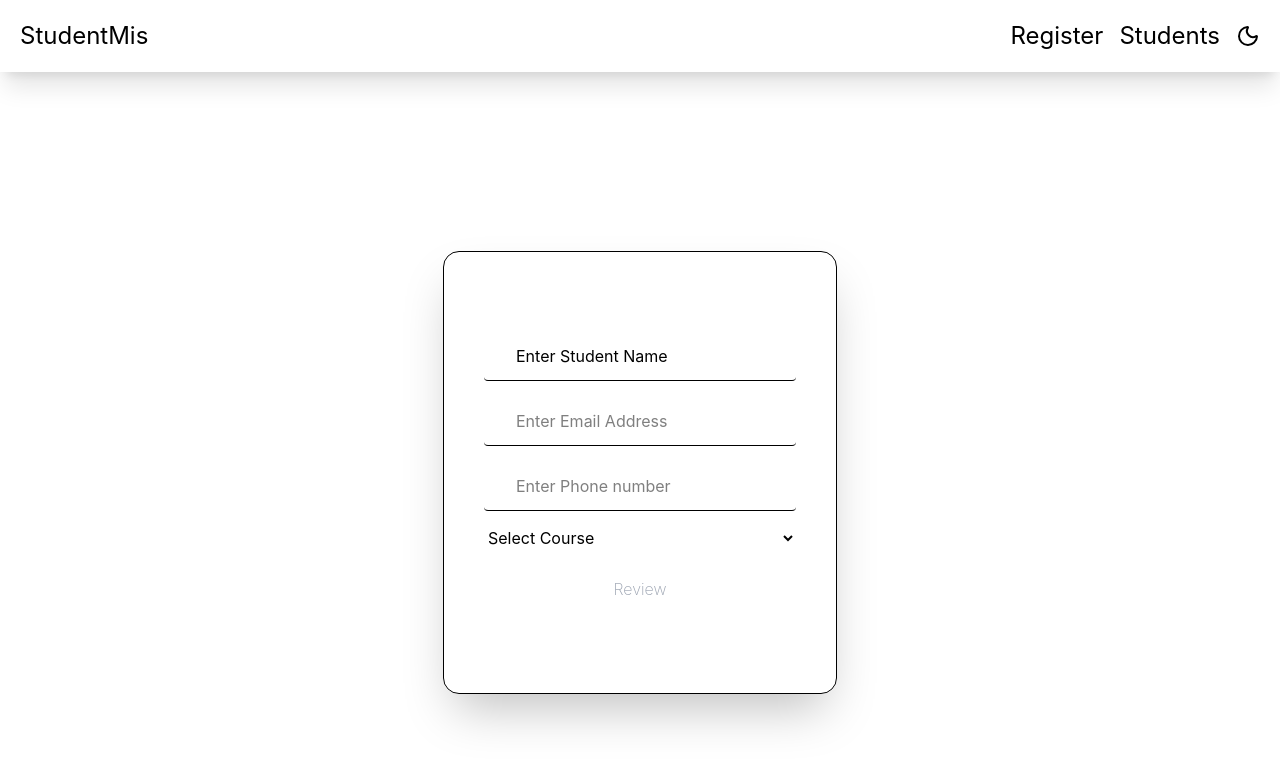
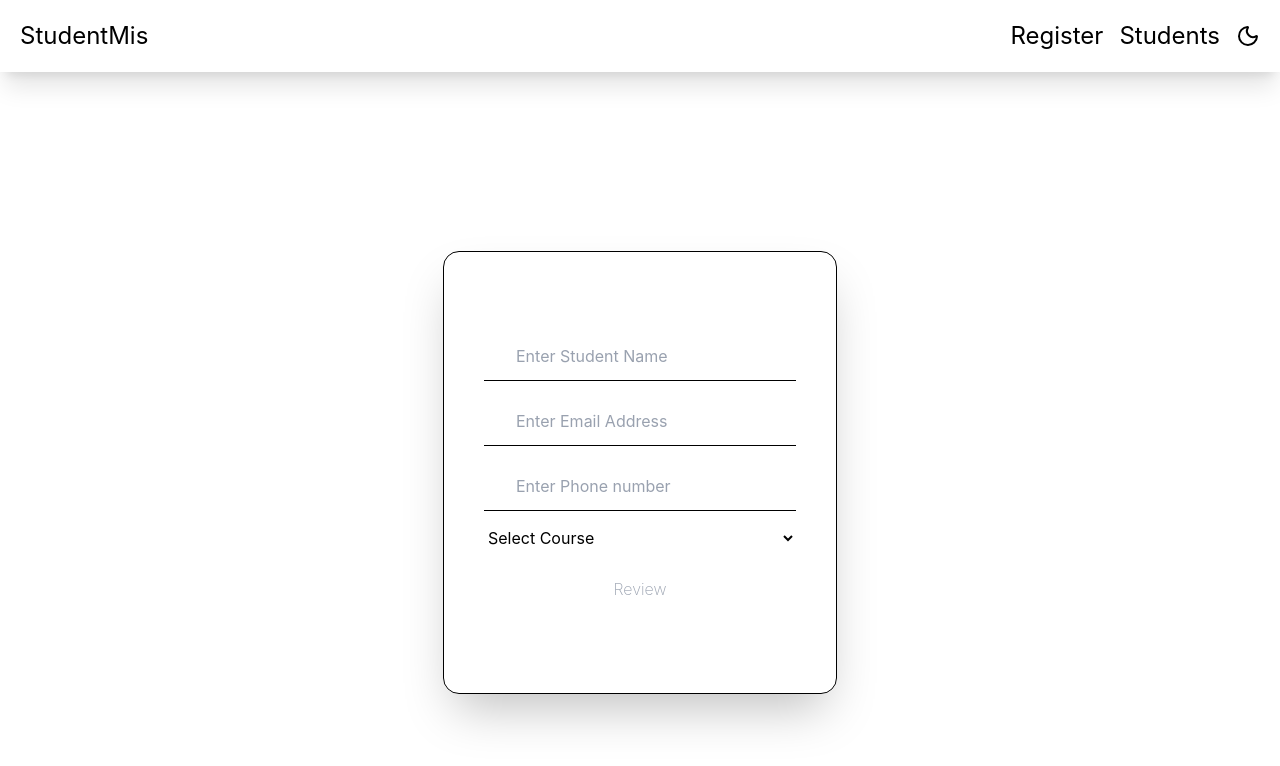
Before and after one commit to ajah-ac/StudentMIS, a React (Vite) app: page / in a window 1280 px wide. Shown: the top 766 px of the page. Built offline with nearby package versions, Linux system fonts and the light colour scheme.

Commit message:
Input field text color theme

```diff
--- a/src/pages/Register.tsx
+++ b/src/pages/Register.tsx
@@ -64,7 +64,12 @@ Object.values(errors).every(err=>err==='')
       <form onSubmit={handleSubmit} className=" shadow-2xl border  rounded-2xl flex flex-col px-10 py-20 max-w-xl gap-4">
         <input
           className="
-          outline-0 rounded border-b px-8 py-3  placeholder-black dark:placeholder-white"
+         w-full
+  outline-0
+  border-b px-8 py-3
+  bg-transparent
+  text-black dark:text-white
+  placeholder-gray-400 dark:placeholder-gray-500"
           name='fullName'
           type="text"
           value={form.fullName}
@@ -76,8 +81,13 @@ Object.values(errors).every(err=>err==='')
 )}
 
         <input
-          className=" outline-0 rounded border-b px-8 py-3 "
-          name='email'
+      className="
+         w-full
+  outline-0
+  border-b px-8 py-3
+  bg-transparent
+  text-black dark:text-white
+  placeholder-gray-400 dark:placeholder-gray-500"          name='email'
           type="text"
           value={form.email}
           onChange={handleChange}
@@ -86,8 +96,14 @@ Object.values(errors).every(err=>err==='')
   <p className="text-red-500 text-sm">{errors.email}</p>
 )}
         <input
-          className=" rounded border-b px-8 py-3 "
-          value={form.phone}
+      className="
+         w-full
+  outline-0
+  border-b px-8 py-3
+  bg-transparent
+  text-black dark:text-white
+  placeholder-gray-400 dark:placeholder-gray-500"
+            value={form.phone}
           onChange={handleChange}
           required name="phone"
           inputMode="numeric"
```
